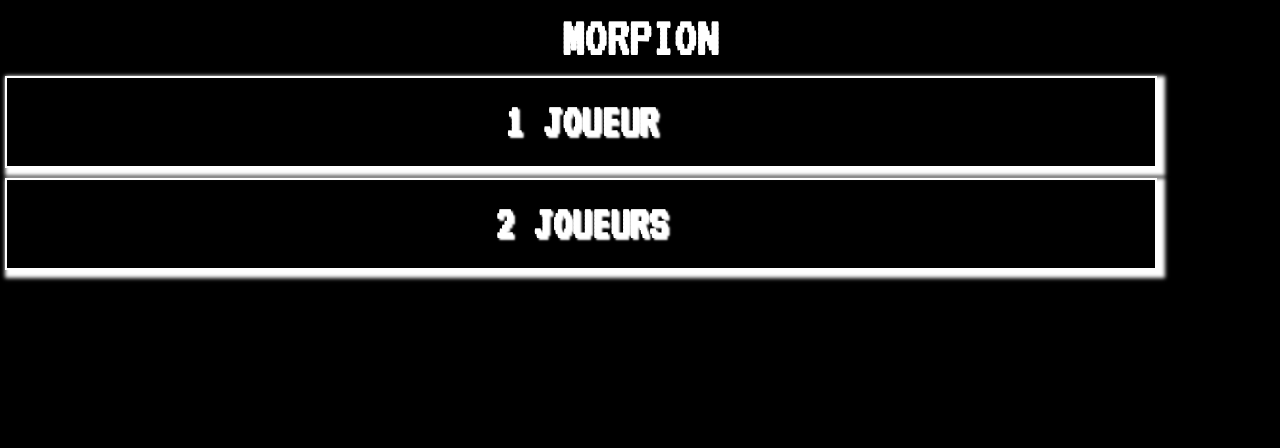
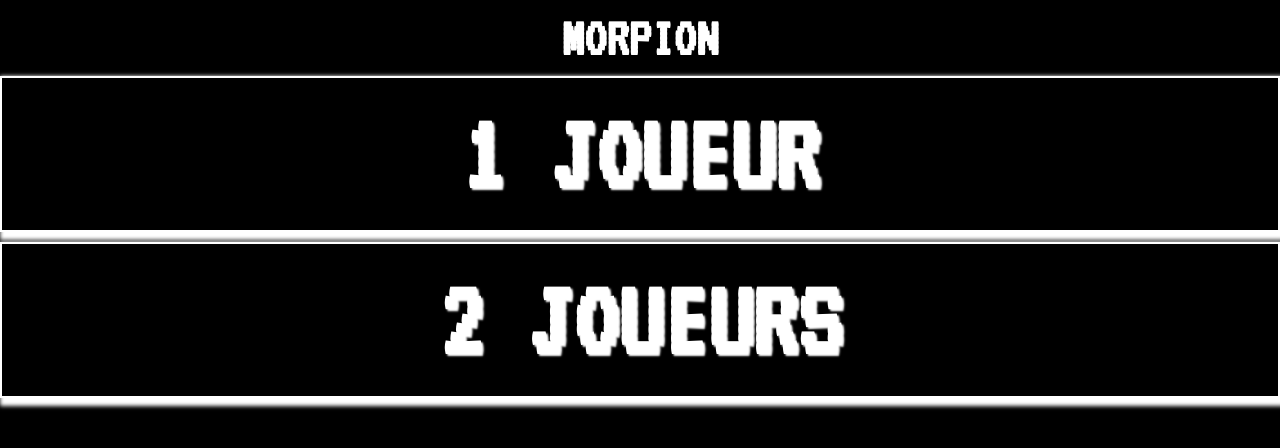
Before and after one commit to chris45560/game_morpion, a PHP site: page / in a window 1280 px wide. Shown: the top 448 px of the page. Run offline with PHP 8.4, Linux system fonts and the light colour scheme; some libraries are stand-ins or nearby versions.

```diff
--- a/css/style.css
+++ b/css/style.css
@@ -31,19 +31,13 @@ h2{
 a{
 	text-decoration: none;
 	color: white;
-	font-size: 3rem;
+	font-size: 7rem;
 	display: block;
-	margin: 5px;
-	width: 90%;
-	height: 90%;
-}
-
-a:hover{
-	background-color: white;
-	color: black;
-	/*border: 2px solid black;
-	box-shadow: 4px 4px 4px 4px black;
-	text-shadow: 2px 2px 2px black;*/
+	margin: 0;
+	width: 100%;
+	height: 100%;
+	text-align: center;
+	cursor: pointer;
 }
 
 img{
@@ -54,24 +48,6 @@ img{
 	max-height: 150px;
 	display: block;
 }
-
-/*div{
-	margin: 0 auto;
-	width: 95%;
-	text-align: center;
-}*/
-
-/*div a{
-	display: inline-block;
-	vertical-align: top;
-	width: 45%;
-	margin: 5px 0;
-	font-size: 1rem;
-}
-
-div a:hover{
-	background-color: transparent;
-}*/
 
 div a img{
 	width: 100%;
```
Also changed, not shown: ordi.html (+9 -9 lines), script/script.js (+11 -2 lines).
